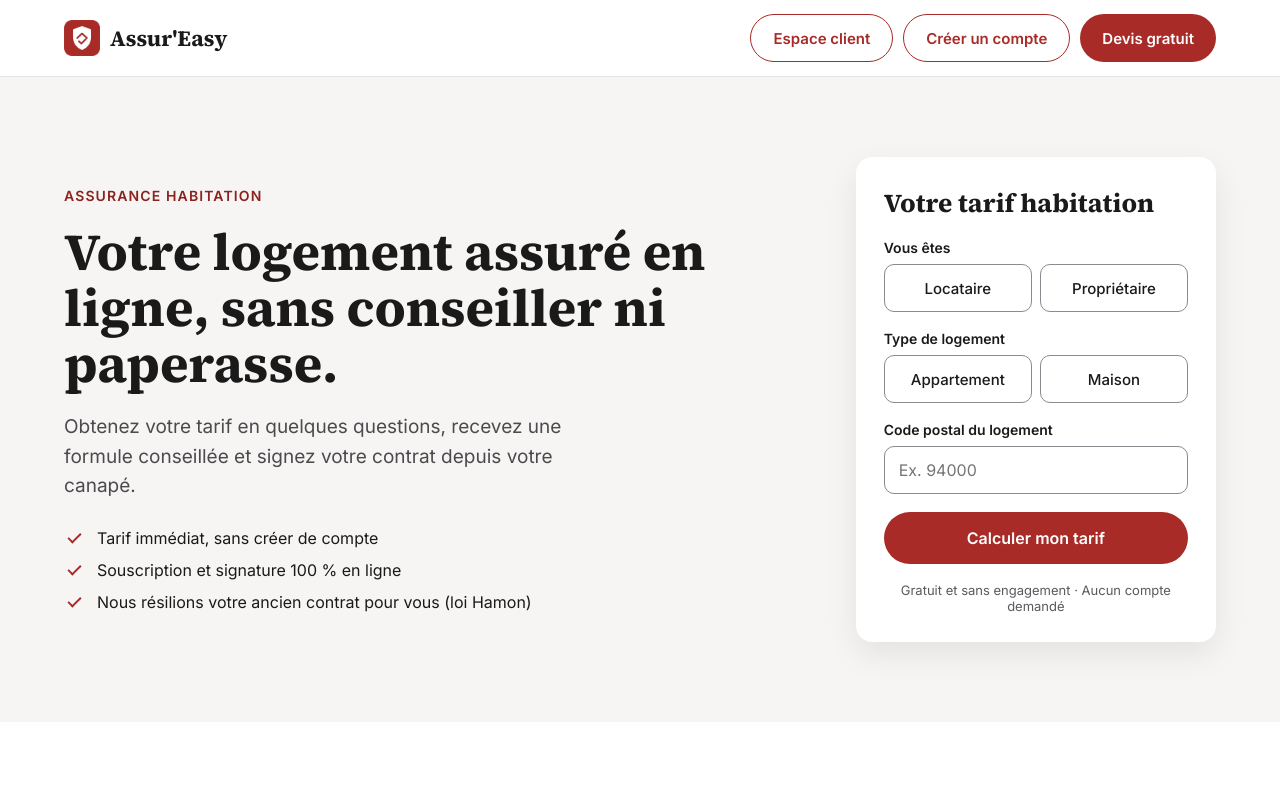
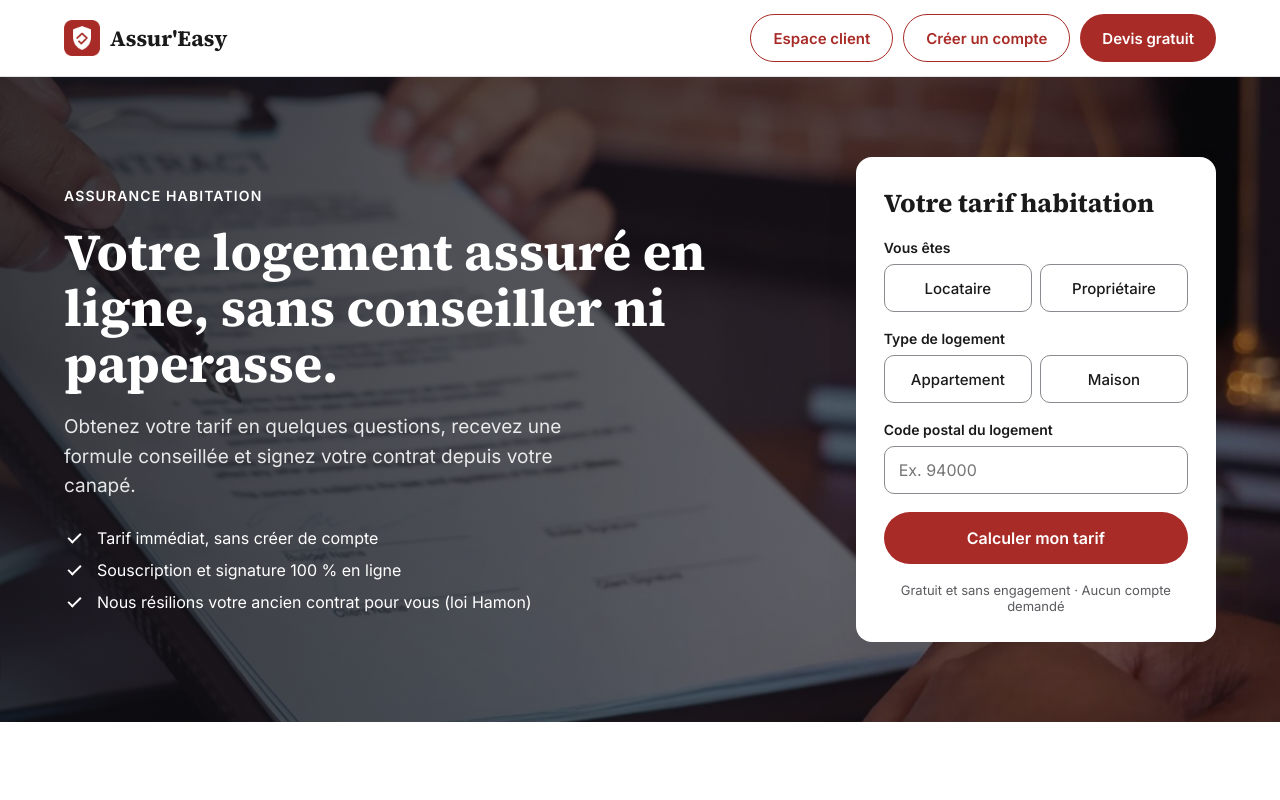
Before and after one commit to mchekini-check-consulting/formation-ba-assurance-iard, an Angular app in the folder frontend/: page / in a window 1280 px wide. Shown: the top 800 px of the page. Built offline with nearby package versions, Linux system fonts and the light colour scheme.

Commit message:
Landing page : photo de fond

```diff
--- a/frontend/src/app/feature/landing/landing.html
+++ b/frontend/src/app/feature/landing/landing.html
@@ -22,7 +22,7 @@
 }
 
 <main id="contenu">
-  <section class="bloc bloc--beige">
+  <section class="bloc bloc--beige bloc--image">
     <div class="conteneur accroche">
       <div class="accroche__texte">
         <p class="surtitre">Assurance habitation</p>
--- a/frontend/src/app/feature/landing/landing.scss
+++ b/frontend/src/app/feature/landing/landing.scss
@@ -126,6 +126,30 @@
 
   &--beige {
     background: var(--beige);
+  }
+
+  // Image principale en fond du haut de page, sous un voile foncé : le texte d'accroche passe en blanc.
+  &--image {
+    background:
+      linear-gradient(90deg, rgb(15 15 20 / 82%) 0%, rgb(15 15 20 / 68%) 45%, rgb(15 15 20 / 40%) 100%),
+      url('/landing-pic.jpg') center 55% / cover no-repeat,
+      var(--texte);
+
+    .accroche__texte {
+      color: #fff;
+    }
+
+    .accroche__intro {
+      color: rgb(255 255 255 / 88%);
+    }
+
+    .surtitre {
+      color: #fff;
+    }
+
+    .avantages li::before {
+      border-color: #fff;
+    }
   }
 }
 
```
Also changed, not shown: frontend/public/landing-pic.jpg (added), 1 other file (tests, documents, lock files or other folders).
